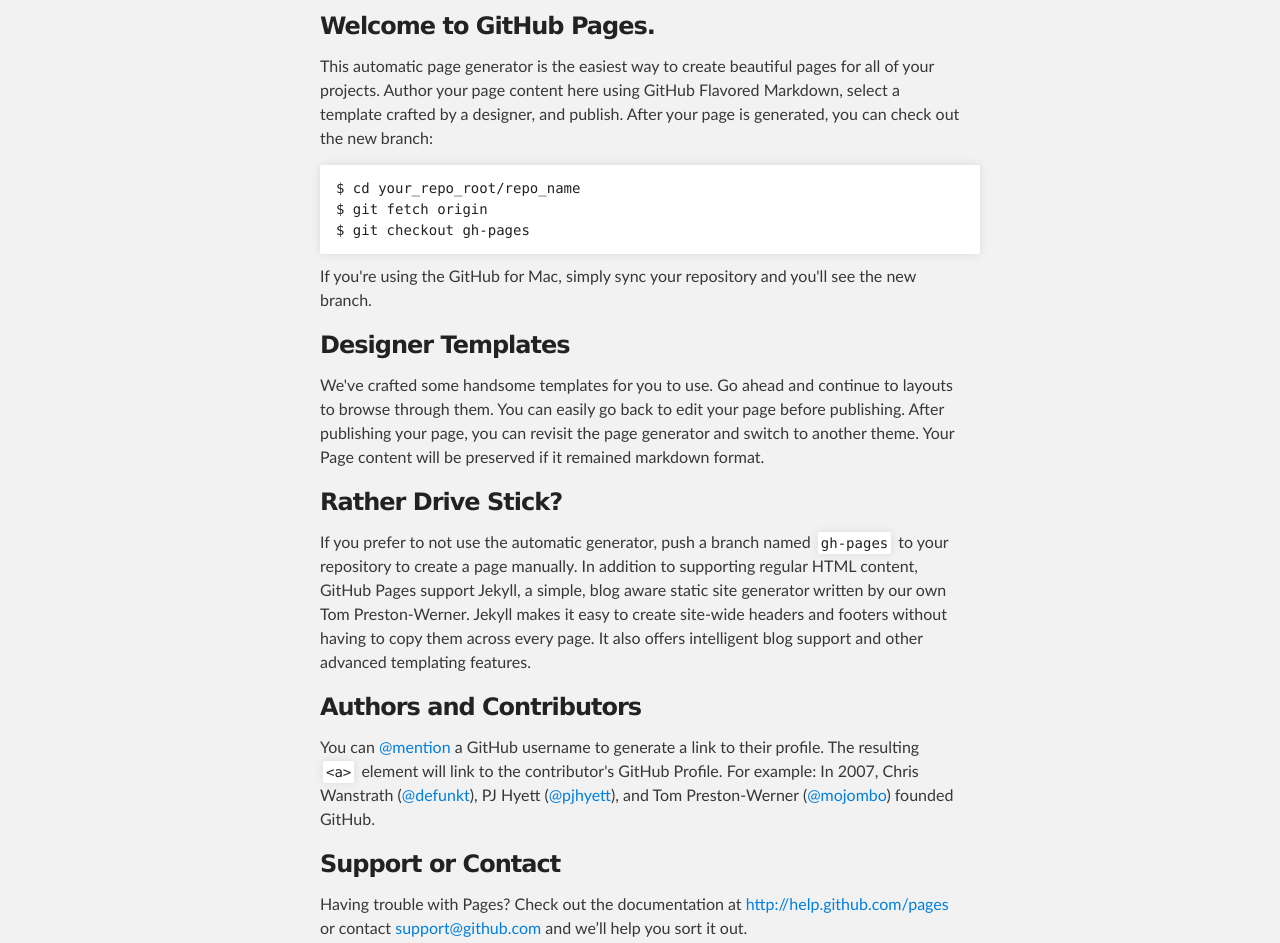
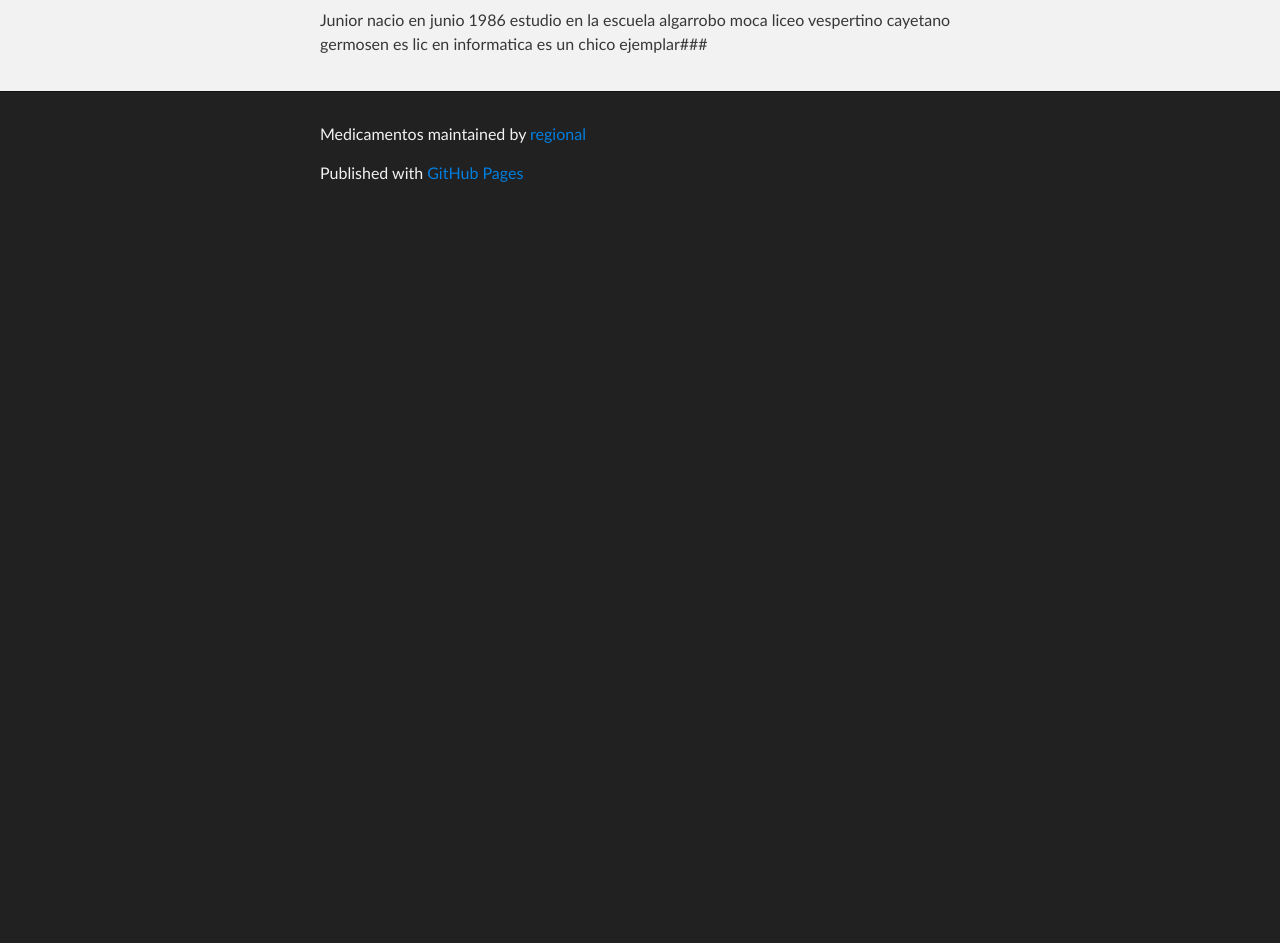
Before and after one commit to regional/medicamentos, a plain HTML site: page index.html in a window 1280 px wide. Shown: the part 252-1195 px from the top of the page. After the commit the page ends 800 px from the top, so only its background shows below. Drawn offline with Linux system fonts and the light colour scheme.

```diff
--- a/index.html
+++ b/index.html
@@ -31,32 +31,9 @@
     <!-- MAIN CONTENT -->
     <div id="main_content_wrap" class="outer">
       <section id="main_content" class="inner">
-        <h3>Welcome to GitHub Pages.</h3>
-
-<p>This automatic page generator is the easiest way to create beautiful pages for all of your projects. Author your page content here using GitHub Flavored Markdown, select a template crafted by a designer, and publish. After your page is generated, you can check out the new branch:</p>
-
-<pre><code>$ cd your_repo_root/repo_name
-$ git fetch origin
-$ git checkout gh-pages
-</code></pre>
-
-<p>If you're using the GitHub for Mac, simply sync your repository and you'll see the new branch.</p>
-
-<h3>Designer Templates</h3>
-
-<p>We've crafted some handsome templates for you to use. Go ahead and continue to layouts to browse through them. You can easily go back to edit your page before publishing. After publishing your page, you can revisit the page generator and switch to another theme. Your Page content will be preserved if it remained markdown format.</p>
-
-<h3>Rather Drive Stick?</h3>
-
-<p>If you prefer to not use the automatic generator, push a branch named <code>gh-pages</code> to your repository to create a page manually. In addition to supporting regular HTML content, GitHub Pages support Jekyll, a simple, blog aware static site generator written by our own Tom Preston-Werner. Jekyll makes it easy to create site-wide headers and footers without having to copy them across every page. It also offers intelligent blog support and other advanced templating features.</p>
-
-<h3>Authors and Contributors</h3>
-
-<p>You can <a href="https://github.com/blog/821" class="user-mention">@mention</a> a GitHub username to generate a link to their profile. The resulting <code>&lt;a&gt;</code> element will link to the contributor's GitHub Profile. For example: In 2007, Chris Wanstrath (<a href="https://github.com/defunkt" class="user-mention">@defunkt</a>), PJ Hyett (<a href="https://github.com/pjhyett" class="user-mention">@pjhyett</a>), and Tom Preston-Werner (<a href="https://github.com/mojombo" class="user-mention">@mojombo</a>) founded GitHub.</p>
-
-<h3>Support or Contact</h3>
-
-<p>Having trouble with Pages? Check out the documentation at <a href="http://help.github.com/pages">http://help.github.com/pages</a> or contact <a href="mailto:support@github.com">support@github.com</a> and we’ll help you sort it out.</p>
+        <p>Junior nacio en junio 1986 estudio en la escuela algarrobo moca liceo vespertino cayetano germosen
+es lic en informatica
+es un chico ejemplar### </p>
       </section>
     </div>
 
```
Also changed, not shown: params.json (+1 -1 lines).
